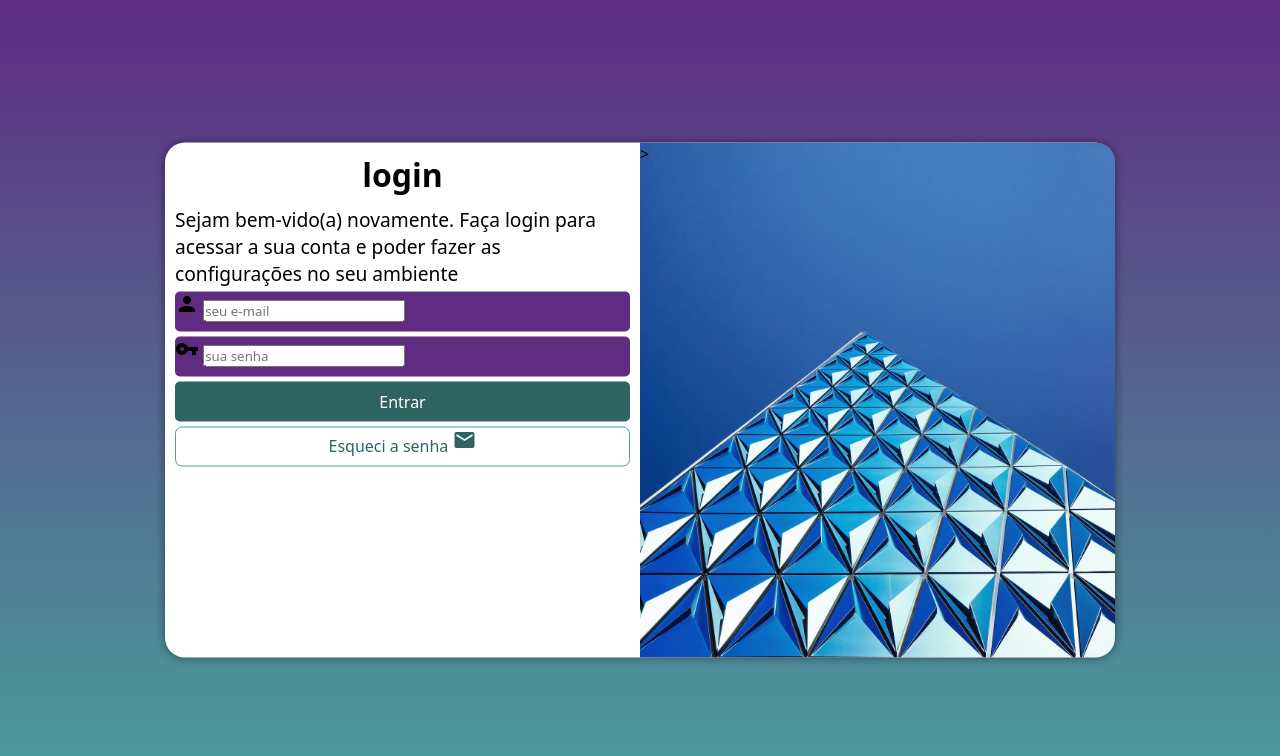
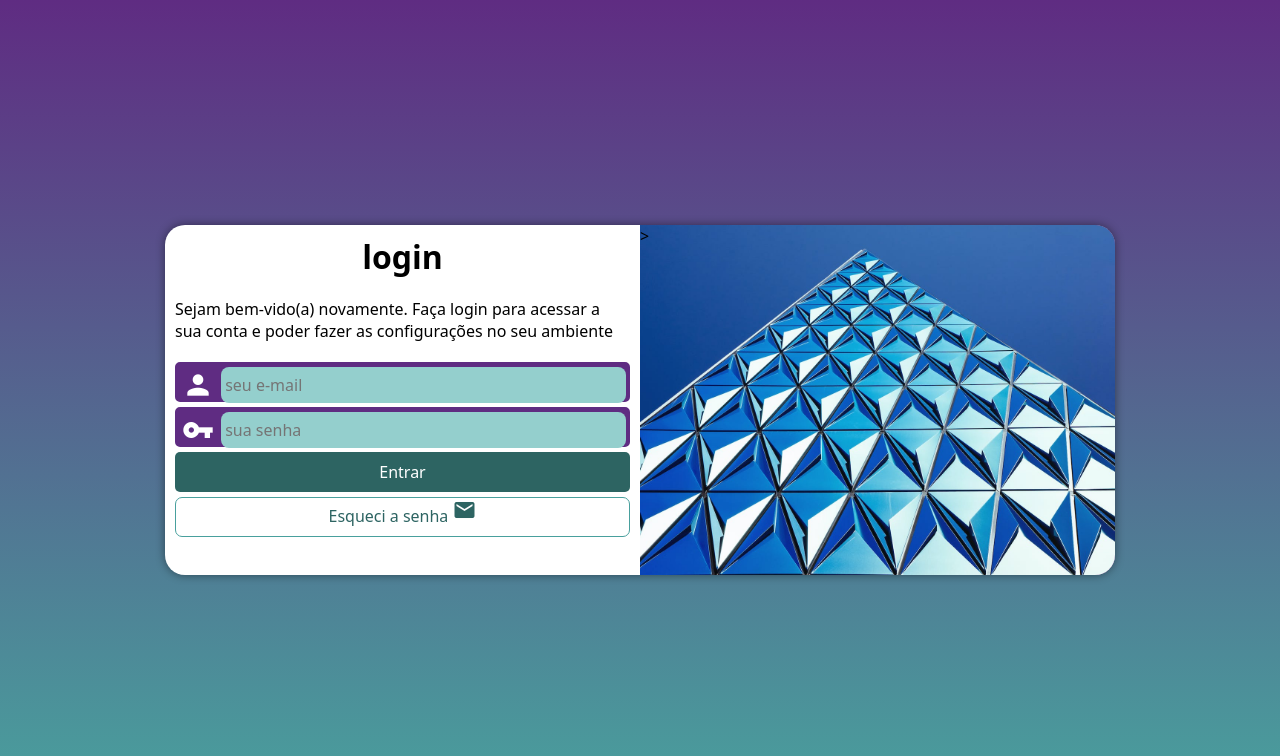
Before and after one commit to rubensprogramador/projeto-login, a plain HTML site: page index.html in a window 1280 px wide. Drawn offline with Linux system fonts and the light colour scheme.

```diff
--- a/estilos/media-query.css
+++ b/estilos/media-query.css
@@ -1,13 +1,14 @@
 @charset "UTF-8";
 
 
-@media screen and (min-width:768px) and (max-width:992px) {
+@media screen and (min-width:768px) and (max-width:992px) { /*Configuração para tablet*/
     body{
         background-image: linear-gradient(to top, #49a09d, #5f2c82);
     }
 
     section#login{
         width: 80vw;
+        height: 280px;
     }
     section#login > div#imagem{
         float: left;
@@ -22,12 +23,13 @@
 
 }
 
-@media screen and (min-width:992px) {
+@media screen and (min-width:992px) { /*CONFIGURAÇÃO DE DESKTOP*/
     body{
         background-image: linear-gradient(to top, #49a09d, #5f2c82);
     }
     section#login{
         width: 950px;
+        height: 350PX;
     }
     section#login > div#imagem{
         float: right;
@@ -43,7 +45,8 @@
         font-size: 2em;
     }
     div#formulario > p {
-        font-size: 1.2em;
+        font-size: 1em;
+        margin: 20px 0px;
 
-
-}
+    }
+    }
--- a/estilos/style.css
+++ b/estilos/style.css
@@ -33,11 +33,12 @@ section#login{
     width: 250px;
     height: 515px;
     border-radius: 20px;
-    transform: translate(-50% , -50%);
     overflow: hidden;
     box-shadow: 0px 0px 10px rgba(0, 0, 0, 0.450);
+    transform: translate(-50% , -50%);
     transition: width.3s, heigth.3s;
     transition-timing-function: ease;
+
 }
 section#login > div#imagem{
     display: block;
@@ -62,6 +63,7 @@ div#formulario > p {
 
 form >div.campo{
     background-color: #5f2c82;
+    border: 2px solid #5f2c82;
     display: block;
     width: 100%;
     height: 40px;
@@ -72,6 +74,28 @@ form >div.campo{
 div.campo > label {
     display: none;
 }
+div.campo > span{
+    color: white;
+    /*background-color: black;*/
+    font-size: 2em;
+    width: 40px;
+    padding: 5px;
+}
+
+ div.campo > input {
+    background-color: #94cfcd;
+    font-size: 1em;
+    width: calc(100% - 46px);
+    height:100%;
+    border-radius: 8px;
+    padding: 4px;
+    border: 0px;
+    transform: translateY(-10px);
+
+ }
+ div.campo > input:focus-within{
+    background-color: white ;
+ }
 
 form >input[type="submit"]{
     display: block;
```
